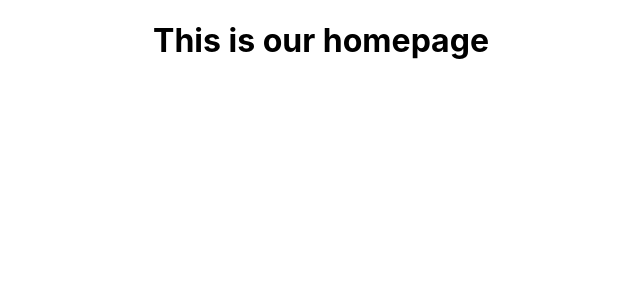
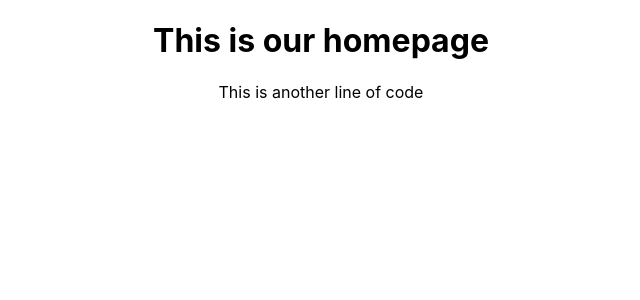
Before and after one commit to mohhossain/gitter, a React (Create React App) app: page / in a window 1280 px wide. Shown: the top 300 px of the page, without its empty margins (319-959 px from the left). Built offline with nearby package versions, Linux system fonts and the light colour scheme.

Commit message:
added a p in homepage

```diff
--- a/src/Homepage.js
+++ b/src/Homepage.js
@@ -4,6 +4,7 @@ export default function () {
   return (
     <div>
         <h1>This is our homepage</h1>
+        <p>This is another line of code</p>
     </div>
   )
 }
```
